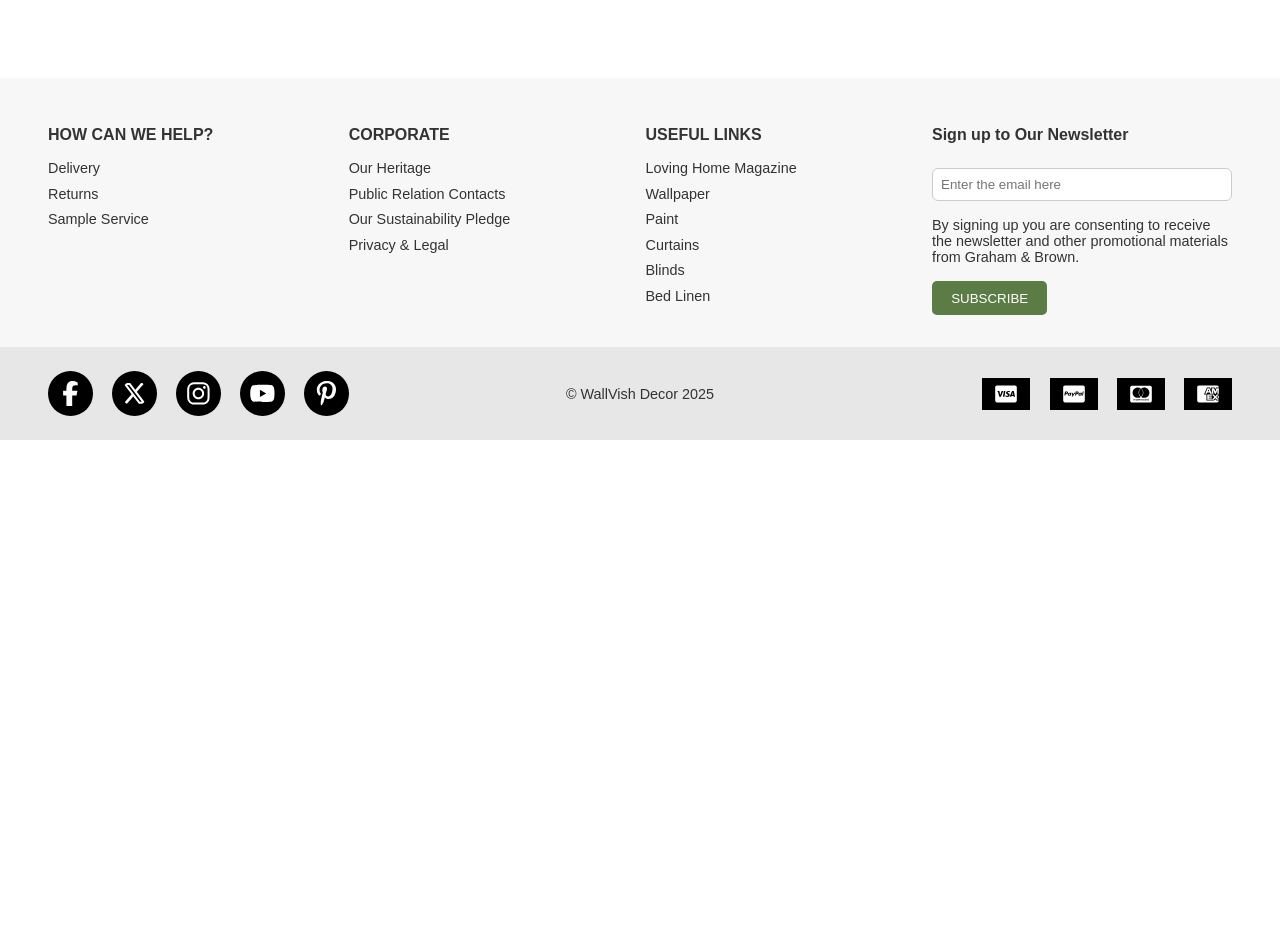
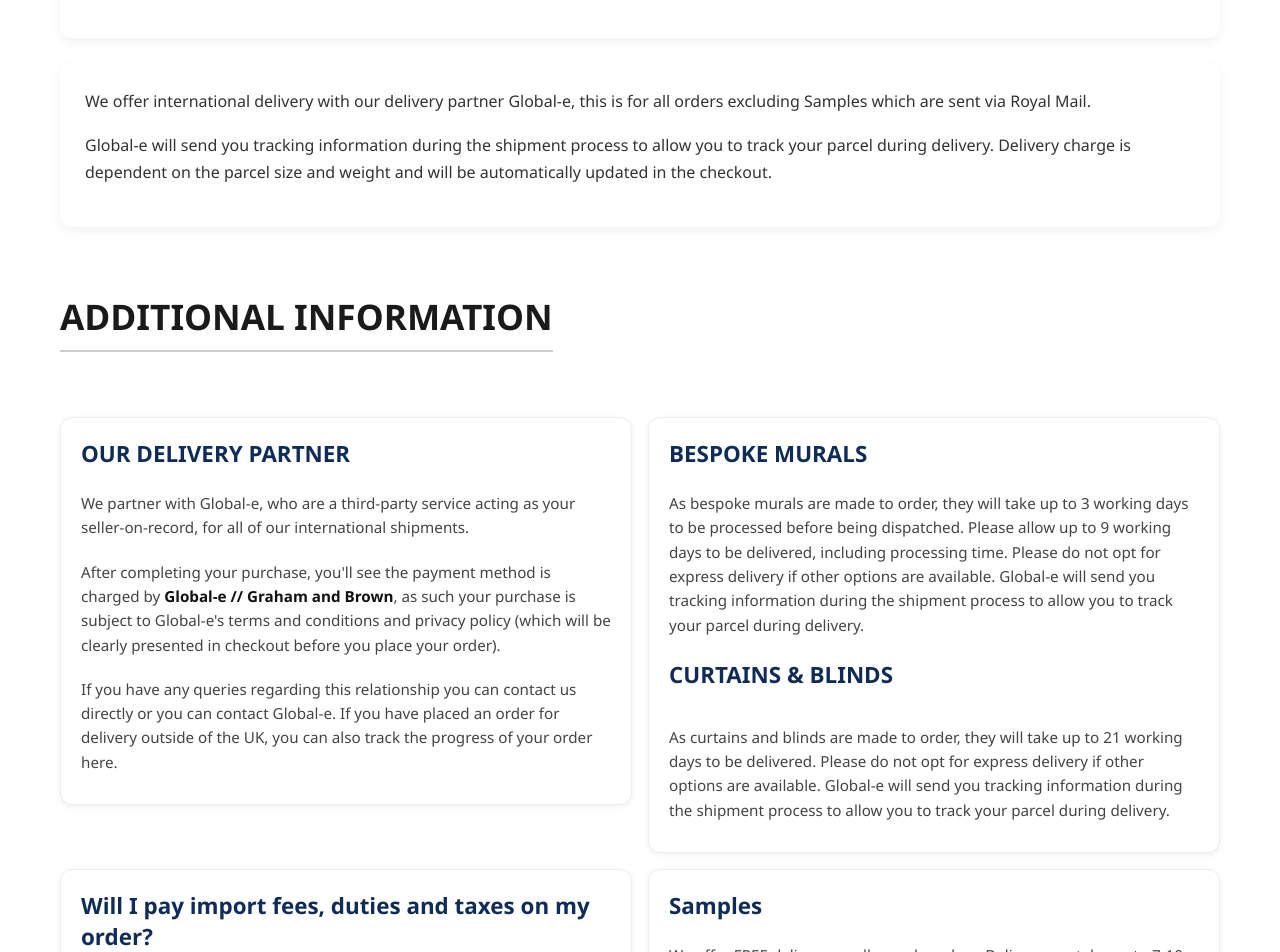
Before and after one commit to Dheeraj475/CPT_progress, a React (Vite) app: page /delivery in a window 1280 px wide. Shown: the part 360-1312 px from the top of the page. Before the commit the page ends 800 px from the top, so only its background shows below. Built offline with nearby package versions, Linux system fonts and the light colour scheme.

Commit message:
Needs solution on delivery footer and more

```diff
--- a/src/assets/footer-routing-styles/Delivery.css
+++ b/src/assets/footer-routing-styles/Delivery.css
@@ -1,8 +1,120 @@
-.delivery-container {
+/* Wrapper */
+.delivery-wrapper {
+  max-width: 1200px;
+  margin: 0 auto;
+  padding: 40px 20px;
+  font-family: 'Segoe UI', Tahoma, Geneva, Verdana, sans-serif;
+  color: #2d2d2d;
+}
+
+/* Headings */
+.delivery-heading {
+  text-align: center;
+  font-size: 2.2rem;
+  margin: 40px 0 25px;
+  color: #1a1a1a;
+  border-bottom: 2px solid #ccc;
+  display: inline-block;
+  padding-bottom: 10px;
+}
+
+/* Cards */
+.delivery-card {
+  background: #ffffff;
+  padding: 25px;
+  border-radius: 12px;
+  margin-bottom: 25px;
+  box-shadow: 0 4px 12px rgba(0, 0, 0, 0.05);
+  transition: transform 0.3s ease, box-shadow 0.3s ease;
+}
+
+.delivery-card:hover {
+  transform: translateY(-6px);
+  box-shadow: 0 8px 18px rgba(0, 0, 0, 0.1);
+}
+
+/* Additional Info */
+.additional-info {
+  display: flex;
+  flex-wrap: wrap;
+  gap: 16px;
+  margin-top: 40px;
+}
+
+.info-block {
+  flex: 1 1 calc(50% - 16px); /* Two columns with gap */
+  padding: 20px;
+  border: 1px solid #eee;
+  border-radius: 12px;
+  background-color: white;
+  margin-bottom: 0;
+  box-shadow: 0 2px 6px rgba(0, 0, 0, 0.06);
+  height: fit-content; /* Ensure dynamic height */
   display: flex;
   flex-direction: column;
-  align-items: center;
-  padding: 20px;
-  margin-top: 3rem;
-  height: 100%;
+  justify-content: space-between;
 }
+
+
+.info-block:hover {
+  transform: translateY(-5px);
+  box-shadow: 0 6px 14px rgba(0, 0, 0, 0.08);
+}
+
+.info-block h3 {
+  margin-top: 0;
+  font-size: 1.4rem;
+  color: #0f2c59;
+  margin-bottom: 12px;
+}
+
+.info-block p {
+  margin: 10px 0;
+  line-height: 1.6;
+  font-size: 0.95rem;
+  color: #444;
+}
+
+.additional-info::after {
+  content: '';
+  display: table;
+  clear: both;
+}
+
+p {
+  font-size: 1rem;
+  line-height: 1.7;
+  margin-bottom: 16px;
+  color: #333;
+}
+
+strong {
+  font-weight: bold;
+  color: #111;
+}
+
+/* Responsive */
+@media (max-width: 992px) {
+  .info-block {
+    flex: 1 1 45%;
+  }
+}
+
+@media (max-width: 768px) {
+  .additional-info {
+    grid-template-columns: 1fr;
+  }
+
+  .info-block {
+    width: 100%;
+    margin: 10px 0;
+  }
+
+  .delivery-heading {
+    font-size: 1.8rem;
+  }
+
+  p {
+    font-size: 0.95rem;
+  }
+}
--- a/src/components/footer-routing/Delivery.jsx
+++ b/src/components/footer-routing/Delivery.jsx
@@ -1,12 +1,94 @@
-import React from 'react'
-import '../../assets/footer-routing-styles/Delivery.css'
+import React from 'react';
+import '../../assets/footer-routing-styles/Delivery.css';
+
+const deliveryInfo = [
+  {
+    title: 'OUR DELIVERY PARTNER',
+    content: [
+      "We partner with Global-e, who are a third-party service acting as your seller-on-record, for all of our international shipments.",
+      <>
+        After completing your purchase, you'll see the payment method is charged by{' '}
+        <strong>Global-e // Graham and Brown</strong>, as such your purchase is subject to
+        Global-e's terms and conditions and privacy policy (which will be clearly presented
+        in checkout before you place your order).
+      </>,
+      "If you have any queries regarding this relationship you can contact us directly or you can contact Global-e. If you have placed an order for delivery outside of the UK, you can also track the progress of your order here.",
+    ],
+  },
+  {
+    title: 'BESPOKE MURALS',
+    content: [
+      "As bespoke murals are made to order, they will take up to 3 working days to be processed before being dispatched. Please allow up to 9 working days to be delivered, including processing time. Please do not opt for express delivery if other options are available. Global-e will send you tracking information during the shipment process to allow you to track your parcel during delivery.",
+      <>
+      <h3>CURTAINS & BLINDS</h3>
+      </>,
+      "As curtains and blinds are made to order, they will take up to 21 working days to be delivered. Please do not opt for express delivery if other options are available. Global-e will send you tracking information during the shipment process to allow you to track your parcel during delivery.",
+    ],
+  },
+  {
+    title: 'Will I pay import fees, duties and taxes on my order?',
+    content: [
+      "All delivery destinations selected outside of the UK may be subject to the local import fees, duties and taxes.",
+      "These charges are levied by the importing country at the time the delivery arrives into your chosen country.",
+      "All applicable charges for custom clearance will be payable by the parcel recipient if you haven't already pre-paid these fees as part of the checkout process.",
+    ],
+  },
+  {
+    title: 'Samples',
+    content: [
+      "We offer FREE delivery on all sample orders. Delivery can take up to 7-10 working days. Unfortunately, we cannot provide tracking information for sample orders.",
+    ],
+  },
+  {
+    title: '',
+    content: [
+      <>
+      <strong>PLEASE NOTE:</strong> you must comply with all applicable laws and regulations of the country selected for delivery. It is your responsibility to ensure that the products ordered are permitted for delivery in your selected country. Delays may be caused if you do not accept this responsibility.
+      </>
+    ],
+  },
+  {
+    title: 'Contact us',
+    content: [
+      "If you need any help or further information around delivery, please contact us at Graham & Brown Support.",
+    ],
+  },
+];
+
 
 const Delivery = () => {
   return (
-    <section className="delivery-container">
-      <p>Hello how are you Delivery</p>
+    <section className="delivery-wrapper">
+      <h2 className="delivery-heading">DELIVERY OPTIONS</h2>
+
+      <div className="delivery-card">
+        <p>
+          Please note that due to high demand, there may be a slight delay in receiving your order. Most orders are arriving just 3 days later than usual. Thank you for your patience and support!
+        </p>
+      </div>
+
+      <div className="delivery-card">
+        <p>
+          We offer international delivery with our delivery partner Global-e, this is for all orders excluding Samples which are sent via Royal Mail.
+        </p>
+        <p>
+          Global-e will send you tracking information during the shipment process to allow you to track your parcel during delivery. Delivery charge is dependent on the parcel size and weight and will be automatically updated in the checkout.
+        </p>
+      </div>
+
+      <h2 className="delivery-heading">ADDITIONAL INFORMATION</h2>
+      <div className="additional-info">
+        {deliveryInfo.map((item, idx) => (
+          <div className="info-block" key={idx}>
+            <h3>{item.title}</h3>
+            {item.content.map((para, pIdx) => (
+              <p key={pIdx}>{para}</p>
+            ))}
+          </div>
+        ))}
+      </div>
     </section>
-  )
-}
+  );
+};
 
-export default Delivery
+export default Delivery;
```
